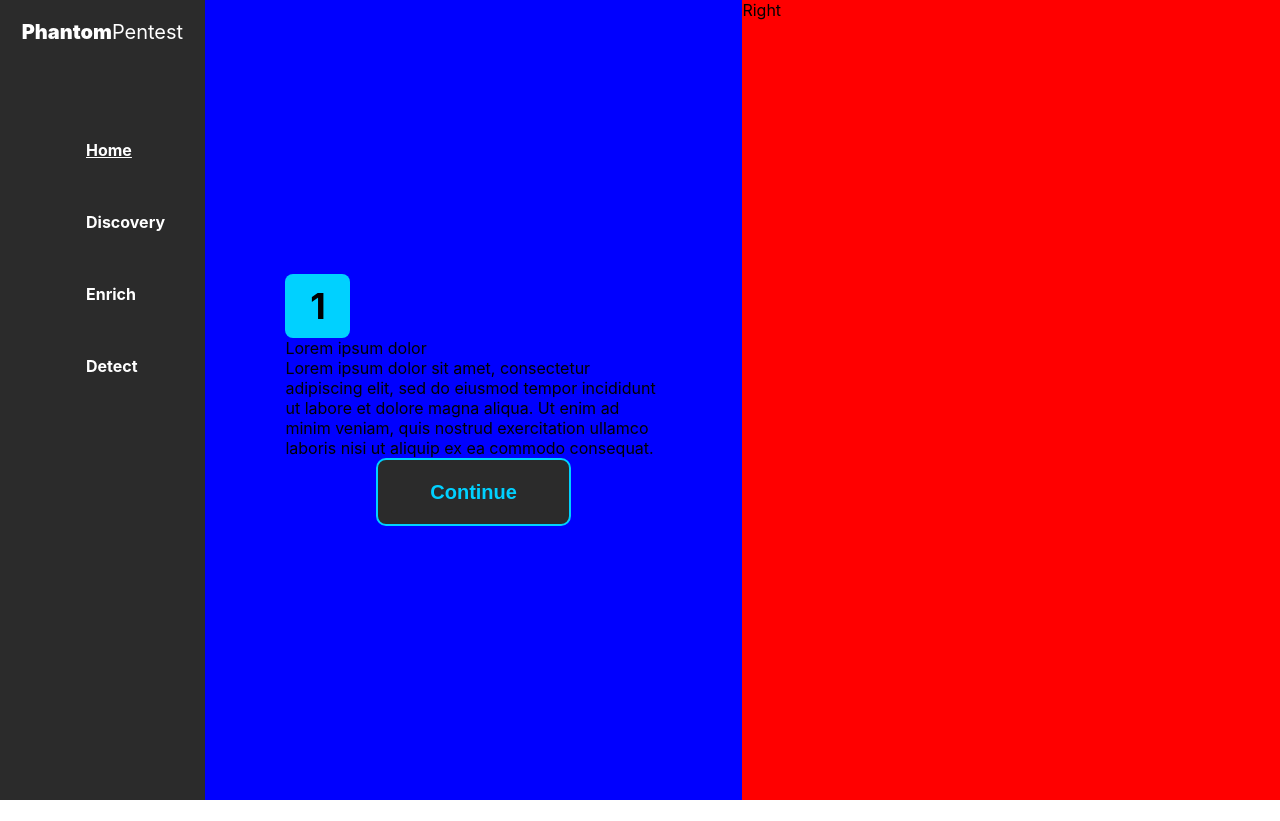
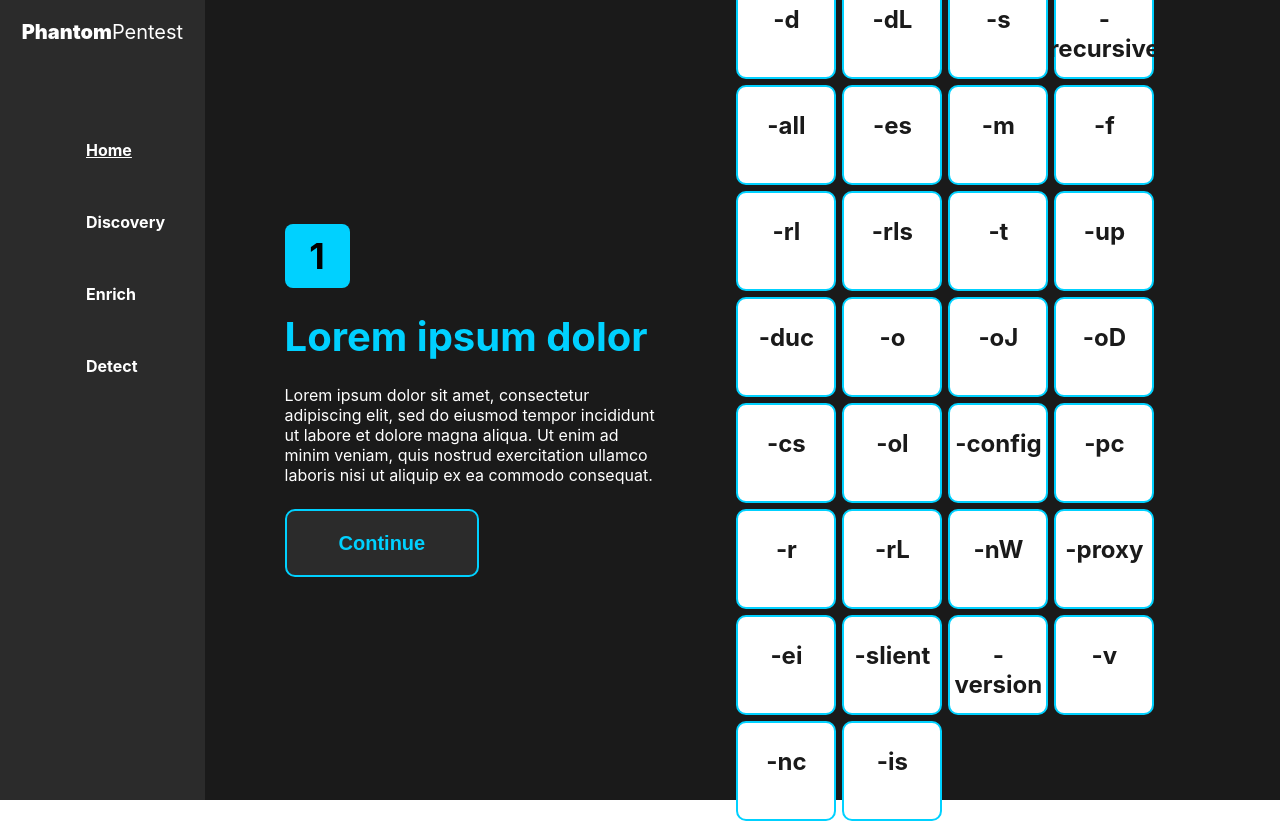
Before and after one commit to melihkaan240/emirRepo, a React (Create React App) app: page /stepone in a window 1280 px wide. Before the commit the page ends 800 px from the top, so only its background shows below. Built offline with nearby package versions, Linux system fonts and the light colour scheme; some icons are missing.

Commit message:
fix: stepOne page

```diff
--- a/src/pages/Stepone.jsx
+++ b/src/pages/Stepone.jsx
@@ -9,21 +9,50 @@ export const Stepone = () => {
       flexDirection:"row",
       width:"84vw",height:"100vh",
        }} >
-      <div style={{ display:"flex", justifyContent:"center", alignItems:"center",  flexDirection:"column", height:"full", width:"50%", backgroundColor:"blue"}}>
+      <div style={{ display:"flex", justifyContent:"center", alignItems:"center",  flexDirection:"column", height:"full", width:"50%", gap:"24px"}}>
         <div style={{display:"flex", alignItems:"start" , width:"70%" }}>
           <div style={{display:"flex",alignItems:"center",justifyContent:"center",borderRadius:"8px",width:"65px", height:"64px", backgroundColor:"#00D1FF"}}>
             <span style={{color:"#000", textAlign:"center", fontSize:"36px", fontStyle:"normal", fontWeight:700}}>
             1
-
             </span>
             </div>
         </div>
-        <div  style={{display:"flex", alignItems:"start" , width:"70%" }}>Lorem ipsum dolor </div>
-        <div  style={{display:"flex", alignItems:"start" , width:"70%" }}>Lorem ipsum dolor sit amet, consectetur adipiscing elit, sed do eiusmod tempor incididunt ut labore et dolore magna aliqua. Ut enim ad minim veniam, quis nostrud exercitation ullamco laboris nisi ut aliquip ex ea commodo consequat.</div>
+        <div  style={{display:"flex", alignItems:"start" , width:"70%" , fontSize:"40px",fontWeight:700,lineHeight:"normal",color:"#00D1FF"}}>Lorem ipsum dolor </div>
+        <div  style={{display:"flex", alignItems:"start" , width:"70%", fontSize:"16px",fontWeight:400,lineHeight:"normal" ,color:"#FFF"}}>Lorem ipsum dolor sit amet, consectetur adipiscing elit, sed do eiusmod tempor incididunt ut labore et dolore magna aliqua. Ut enim ad minim veniam, quis nostrud exercitation ullamco laboris nisi ut aliquip ex ea commodo consequat.</div>
+       <div style={{height:"auto", width:"70%"}}>
         <button className='stepBtn'  style={{display:"flex", alignItems:"start" }}>Continue</button>
+        </div>
       </div>
-      <div style={{height:"full", width:"50%", backgroundColor:"red"}}>Right</div>
+      <div style={{display:"flex",justifyContent:"center", alignItems:"center",paddingRight:"12px", height:"full", width:"50%", }}>
+        <Box/>
+      </div>
       </div>
     </div>
   );
 };
+
+
+const Box = () => {
+  const arr =[{title:"-d"},
+  {title:"-dL"},{title:"-s"},{title:"-recursive"},
+  {title:"-all"},{title:"-es"},{title:"-m"},
+  {title:"-f"},{title:"-rl"},
+  {title:"-rls"},{title:"-t"},{title:"-up"},
+  {title:"-duc"},{title:"-o"},{title:"-oJ"},
+  {title:"-oD"},{title:"-cs"},{title:"-ol"},
+  {title:"-config"},{title:"-pc"},{title:"-r"},
+  {title:"-rL"},{title:"-nW"},{title:"-proxy"},
+  {title:"-ei"},{title:"-slient"},{title:"-version"},
+  {title:"-v"},{title:"-nc"},{title:"-is"}
+]
+
+  return (
+    <div className="stepOneOptionsContainer">
+    {arr.map((i, index) => (
+      <div key={index} className='stepOneOptions'>
+        <p>{i.title}</p>
+      </div>
+    ))}
+  </div>
+  );
+};
--- a/src/pages/stepone.css
+++ b/src/pages/stepone.css
@@ -17,3 +17,40 @@
     cursor: pointer;
 
   }
+
+  .stepOneOptionsContainer {
+    display: flex;
+    flex-wrap: wrap;
+    margin-right: 16px;
+    align-items: center;
+    flex-direction: row;
+    height: auto;
+    width: auto;
+    gap: 6px;
+  }
+
+  .stepOneOptions {
+    height: 96px;
+    width: 96px;
+    background-color: white;
+    border-radius: 10px;
+    border: 2px solid var(--blue, #00D1FF);
+    transition: border-color 0.3s;
+  }
+
+  .stepOneOptions:hover {
+    background-color: #00D1FF;
+    cursor: pointer;
+  }
+
+  .stepOneOptions p {
+    display: flex;
+    justify-content: center;
+    align-items: center;
+    color: #1A1A1A;
+    text-align: center;
+    font-size: 24px;
+    font-style: normal;
+    font-weight: 700;
+    line-height: normal;
+  }
```
